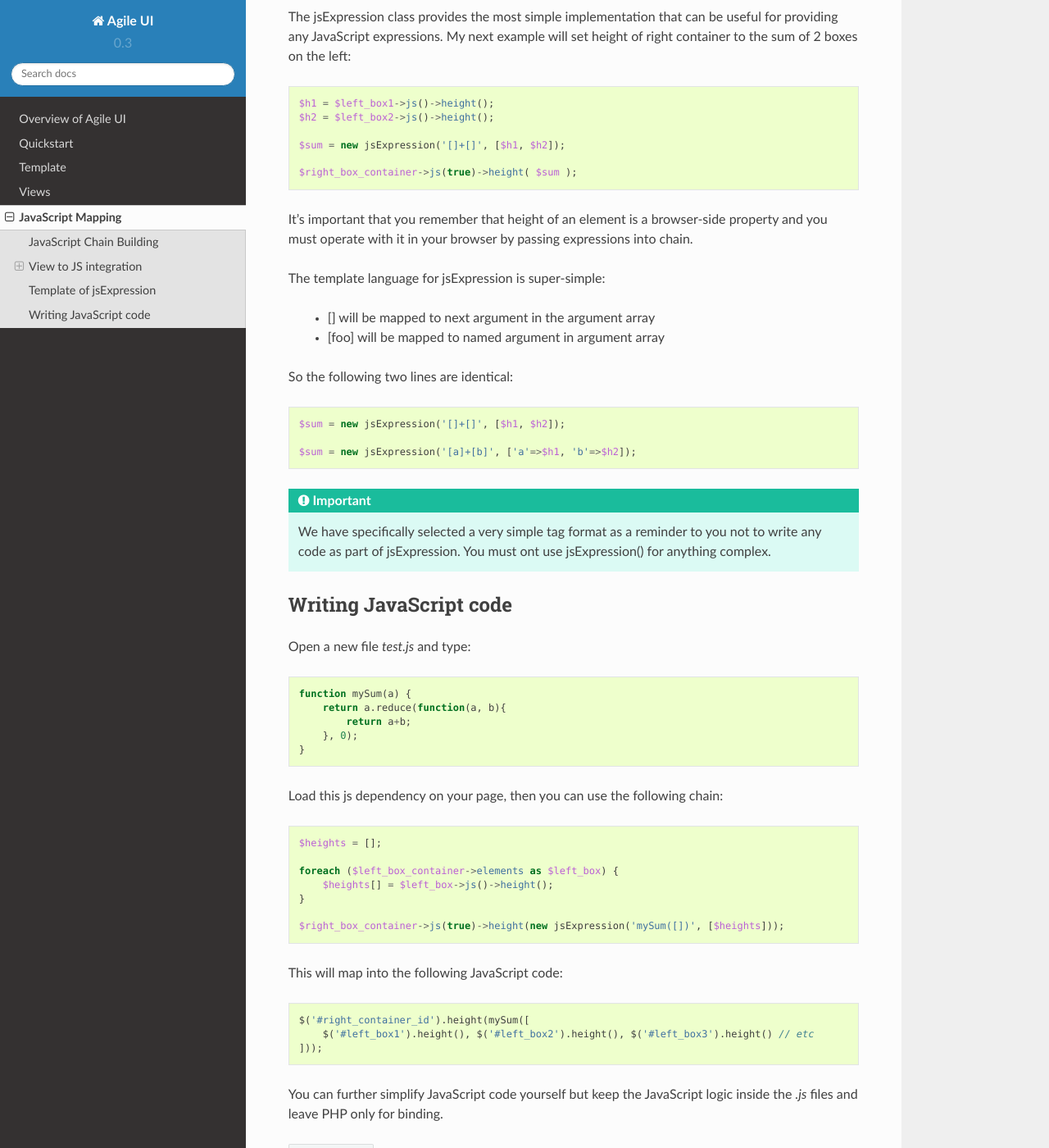
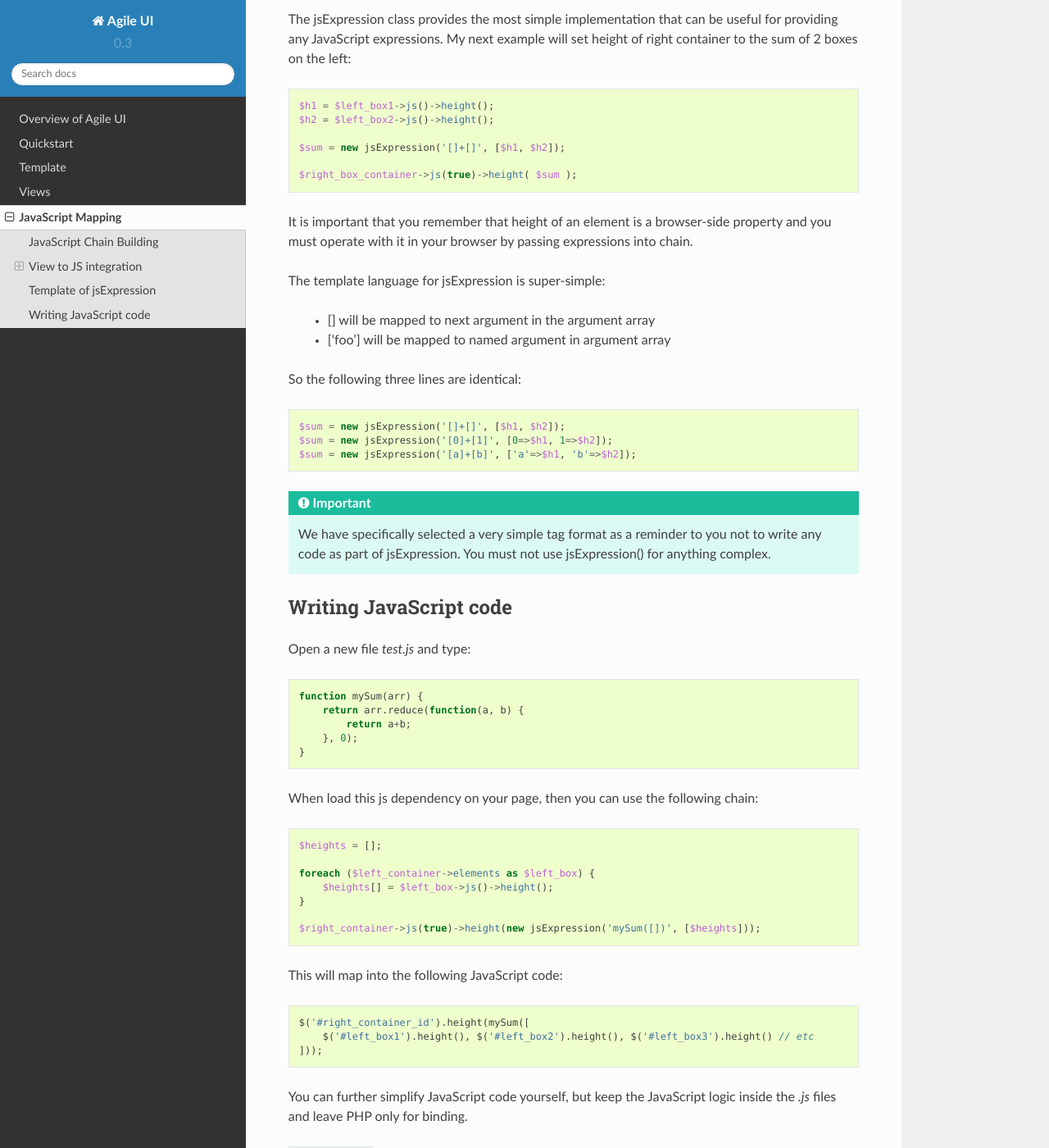
Before and after one commit to atk4/ui, a Sphinx documentation site: the page built from docs/js.rst, in a window 1280 px wide and 1400 px high, scrolled down 3620 px. Shown: the whole window at 82% size. Built offline with Sphinx 7.4.7 and the Read the Docs theme 2.0.0, drawn with Linux system fonts in a browser that asks for light colours; pages that are not in the unit, such as notebooks, are missing from menus; cross-references to code outside the pages are shown as plain code; some of the changed text lies outside the part shown.

Commit message:
fix docs

```diff
--- a/docs/js.rst
+++ b/docs/js.rst
@@ -30,11 +30,11 @@ with:
 
 .. code-block:: js
 
-    $('#the-box-id).dropdown();
+    $('#the-box-id').dropdown();
 
-the initialization should somehow embedded inside your own DropDown view. Of course you can hide
-piece of JavaScript inside your custom HTML template, but that's a anti-pattern with Agile UI that
-tries to steamline all the UI.
+the initialization should somehow be embedded inside your own DropDown view. Of course you can hide
+piece of JavaScript inside your custom HTML template, but that is a anti-pattern with Agile UI that
+tries to streamline all the UI.
 
 
 Agile UI relies on two important mechanics that makes JavaScript interaction simple.
@@ -95,7 +95,6 @@ Calling $button->js() you will get a new jQuery chain object that you can intera
 Just on it's own chain will not do anything, so you can use "on" method to bind the action::
 
     $button->on('click', $chain);
-
 
 Mechanics of Chains and Binding form a powerful concept, but to make it as powerful as possible, we
 have implemented a lot of ways for you to be expressive in the PHP.
@@ -130,7 +129,7 @@ jsExpressionable and jsExpression
 .. php:class:: jsExpression
 .. php:method:: __construct(template, args)
 
-    Returns object that renders into template by substituting args into it
+    Returns object that renders into template by substituting args into it.
 
 This interface can be implemented by the object and would mean that this object can be mapped into
 a safe JavaScript code. Any other variables will be passed to `json_encode` when they are parts of
@@ -141,13 +140,13 @@ Compare next two examples::
     echo (new jQuery('document'))->find('h1')->hide()->jsRender();
 
     // produces $('document').find('h1').hide();
-    // does not hide anything!
+    // does not hide anything because document is streated as string selector!
 
     $expr = new jsExpression('document');
     echo (new jQuery($expr))->find('h1')->hide()->jsRender();
 
     // produces $(document).find('h1').hide();
-    // works correrctly!!
+    // works correctly!!
 
 Template of jsExpression
 ------------------------
@@ -163,25 +162,25 @@ boxes on the left::
 
     $right_box_container->js(true)->height( $sum );
 
-It's important that you remember that height of an element is a browser-side property and you
+It is important that you remember that height of an element is a browser-side property and you
 must operate with it in your browser by passing expressions into chain.
 
 
 The template language for jsExpression is super-simple:
 
  - [] will be mapped to next argument in the argument array
- - [foo] will be mapped to named argument in argument array
+ - ['foo'] will be mapped to named argument in argument array
 
-So the following two lines are identical::
+So the following three lines are identical::
 
     $sum = new jsExpression('[]+[]', [$h1, $h2]);
-
+    $sum = new jsExpression('[0]+[1]', [0=>$h1, 1=>$h2]);
     $sum = new jsExpression('[a]+[b]', ['a'=>$h1, 'b'=>$h2]);
 
 .. important::
 
     We have specifically selected a very simple tag format as a reminder to you not to write
-    any code as part of jsExpression. You must ont use jsExpression() for anything complex.
+    any code as part of jsExpression. You must not use jsExpression() for anything complex.
 
 
 Writing JavaScript code
@@ -191,21 +190,21 @@ Open a new file `test.js` and type:
 
 .. code-block:: js
 
-    function mySum(a) {
-        return a.reduce(function(a, b){
+    function mySum(arr) {
+        return arr.reduce(function(a, b) {
             return a+b;
         }, 0);
     }
 
-Load this js dependency on your page, then you can use the following chain::
+When load this js dependency on your page, then you can use the following chain::
 
     $heights = [];
 
-    foreach ($left_box_container->elements as $left_box) {
+    foreach ($left_container->elements as $left_box) {
         $heights[] = $left_box->js()->height();
     }
 
-    $right_box_container->js(true)->height(new jsExpression('mySum([])', [$heights]));
+    $right_container->js(true)->height(new jsExpression('mySum([])', [$heights]));
 
 This will map into the following JavaScript code:
 
@@ -215,5 +214,5 @@ This will map into the following JavaScript code:
         $('#left_box1').height(), $('#left_box2').height(), $('#left_box3').height() // etc
     ]));
 
-You can further simplify JavaScript code yourself but keep the JavaScript logic inside the `.js` files
+You can further simplify JavaScript code yourself, but keep the JavaScript logic inside the `.js` files
 and leave PHP only for binding.
```
Also changed, not shown: other parts of docs/js.rst (+6 -6 lines).
